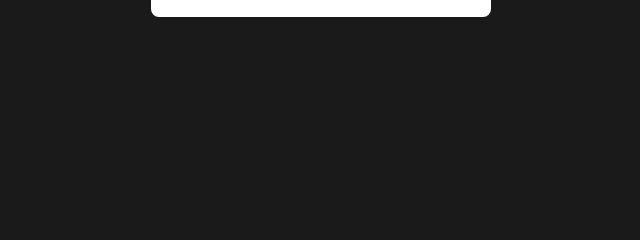
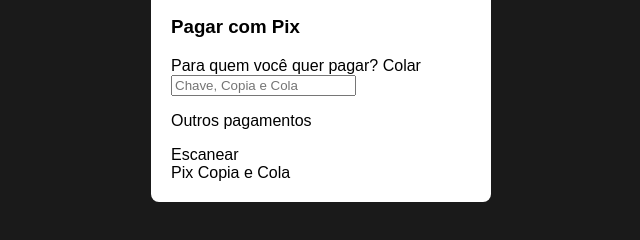
Before and after one commit to Ataidocas276/londrinense-tech, a plain HTML site: page index.html in a window 1280 px wide. Shown: the part 300-540 px from the top of the page, without its empty margins (319-959 px from the left). Drawn offline with Linux system fonts and the light colour scheme.

Commit message:
Update index.html

```diff
--- a/index.html
+++ b/index.html
@@ -7,6 +7,7 @@
 </head>
 <body>
   <div class="container">
+    <!-- Tela 1: Tela Inicial -->
     <div class="title">
       BANK<br>INTERECTIVE
     </div>
@@ -23,6 +24,22 @@
       </div>
       <div class="pig">🐷</div>
     </div>
+
+    <!-- Tela 2: Pagar com Pix -->
+    <div class="pix-section">
+      <h3>Pagar com Pix</h3>
+      <div class="pix-question">
+        <span>Para quem você quer pagar?</span>
+        <span class="colar">Colar</span>
+      </div>
+      <input type="text" placeholder="Chave, Copia e Cola" class="pix-input">
+
+      <p class="outros">Outros pagamentos</p>
+      <div class="pix-options">
+        <div class="pix-box">Escanear</div>
+        <div class="pix-box">Pix Copia e Cola</div>
+      </div>
+    </div>
   </div>
 </body>
 </html>
```
